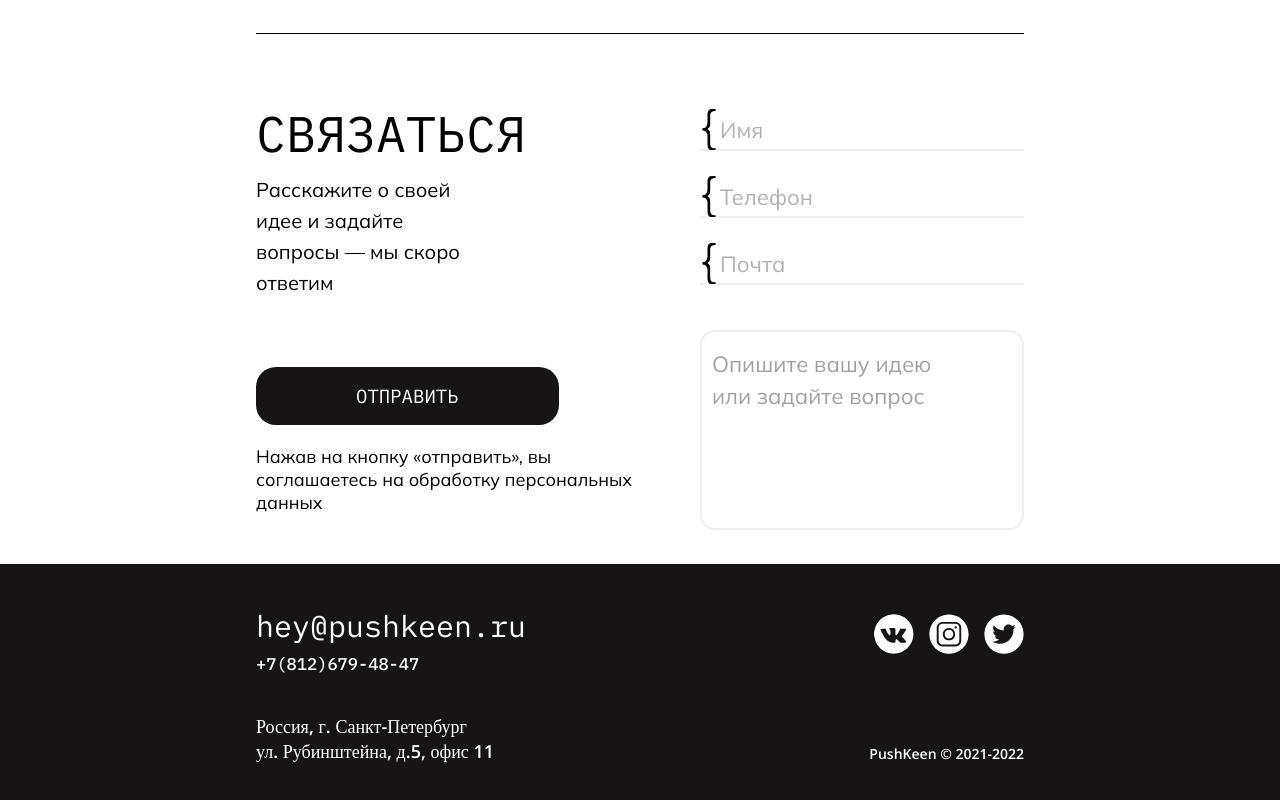
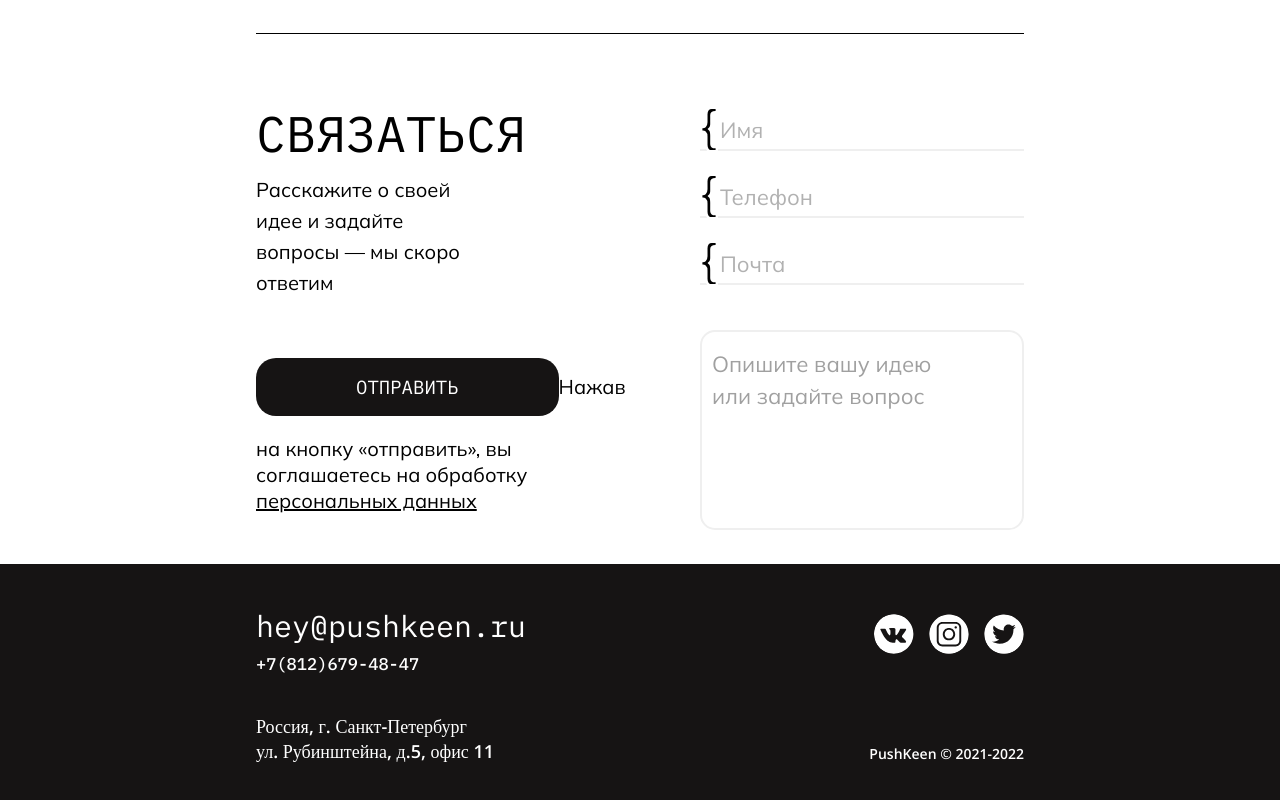
Before and after one commit to shumilina-polina/pushkeen-verc, a React (Create React App) app: page / in a window 1280 px wide. Shown: the part 2831-3631 px from the top of the page. Built offline with nearby package versions, Linux system fonts and the light colour scheme.

Commit message:
fix: edit

```diff
--- a/src/i18n/locales/ru/ru.json
+++ b/src/i18n/locales/ru/ru.json
@@ -40,7 +40,8 @@
       "title": "Связаться",
       "description": "Расскажите о своей идее и задайте вопросы — мы скоро ответим",
       "button": "Отправить",
-      "button_label": "Нажав на кнопку «отправить», вы соглашаетесь на обработку персональных данных",
+      "button_label_1": "Нажав на кнопку «отправить», вы соглашаетесь на обработку ",
+      "button_label_2": "персональных данных",
       "placeholders": {
         "name": "Имя",
         "phone": "Телефон",
--- a/src/pages/Nft/DirtyDrops/DirtyDrops.tsx
+++ b/src/pages/Nft/DirtyDrops/DirtyDrops.tsx
@@ -30,7 +30,7 @@ export const DirtyDrops = () => {
       </div>
       <div className={s.buttons}>
         <a
-          href="https://www.binance.com/en/nft/collection/proboynick-545307944658112512?orderBy=list_time&orderType=-1&isBack=1&id=545307944658112512&order=list_time%40-1"
+          href="https://www.binance.com/ru/nft/profile/pushkeen-nft-19ed89b1d934c88c25769ca0173a8886"
           target="_blank"
           rel="noreferrer"
         >
--- a/src/pages/Nft/Halloween/Halloween.tsx
+++ b/src/pages/Nft/Halloween/Halloween.tsx
@@ -30,7 +30,7 @@ export const Halloween = () => {
       </div>
       <div className={s.buttons}>
         <a
-          href="https://www.binance.com/en/nft/collection/pushkeen-522004967883681792?orderBy=list_time&orderType=-1&isBack=1&id=522004967883681792&order=list_time%40-1"
+          href="https://www.binance.com/ru/nft/collection/PushKeen?orderBy=list_time&orderType=-1&isBack=1&id=522004967883681792&order=list_time%40-1"
           target="_blank"
           rel="noreferrer"
         >
--- a/src/pages/Nft/MetaFemHistory/MetaFemHistory.tsx
+++ b/src/pages/Nft/MetaFemHistory/MetaFemHistory.tsx
@@ -33,7 +33,7 @@ export const MetaFemHistory = () => {
       </div>
       <div className={s.buttons}>
         <a
-          href="https://www.binance.com/en/nft/profile/pushkeen-nft-19ed89b1d934c88c25769ca0173a8886"
+          href="https://www.binance.com/ru/nft/collection/pushkeen-nft-537978379567890432?orderBy=list_time&orderType=-1&isBack=1&id=537978379567890432&order=list_time%40-1"
           target="_blank"
           rel="noreferrer"
         >
--- a/src/shared/Contact/Contact.module.scss
+++ b/src/shared/Contact/Contact.module.scss
@@ -61,13 +61,16 @@
             transition: box-shadow 0.3s ease, transform 0.3s ease;
           }
         }
-        .label {
-          display: block;
+        .label_1,
+        .label_2 {
           font-family: "Mulish";
           font-weight: 400;
           font-size: 20px;
           line-height: 26px;
           color: $text-dark;
+        }
+        .label_2 {
+          text-decoration: underline;
         }
       }
     }
--- a/src/shared/Contact/Content.tsx
+++ b/src/shared/Contact/Content.tsx
@@ -21,7 +21,14 @@ export const Content = ({
           <button form="contactForm" type="submit" className={s.button}>
             {t("main.contact.button")}
           </button>
-          <span className={s.label}>{t("main.contact.button_label")}</span>
+          <a
+            href="https://docs.google.com/document/d/1EBRNYnK-V1LIHChnC508tPV9-8Wqj6hEZYxGK9eZ3Z4/edit"
+            target="_blank"
+            rel="noreferrer"
+          >
+            <span className={s.label_1}>{t("main.contact.button_label_1")}</span>
+            <span className={s.label_2}>{t("main.contact.button_label_2")}</span>
+          </a>
         </div>
       </div>
       <form onSubmit={sendEmail} className={s.form} id="contactForm">
```
